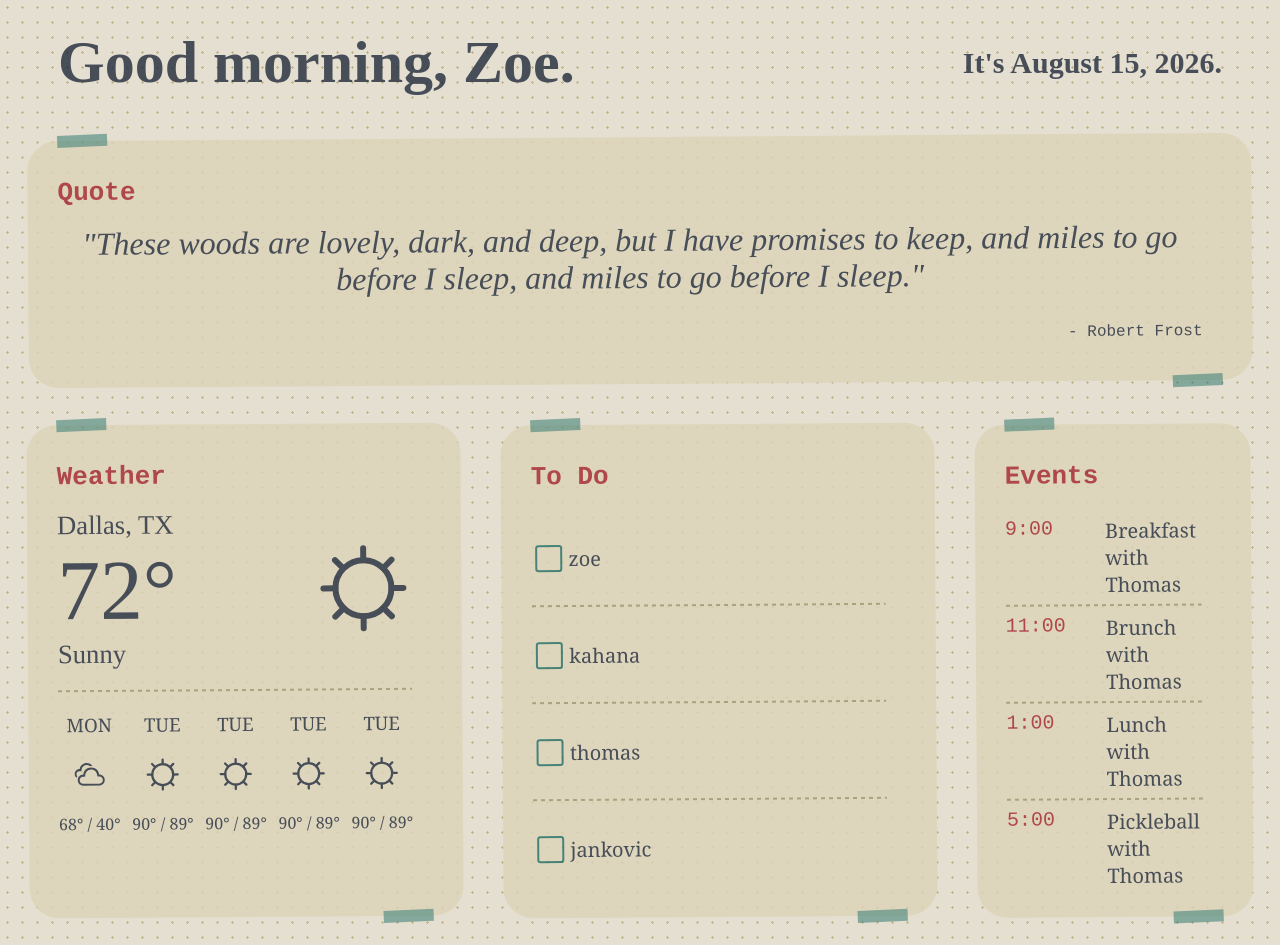
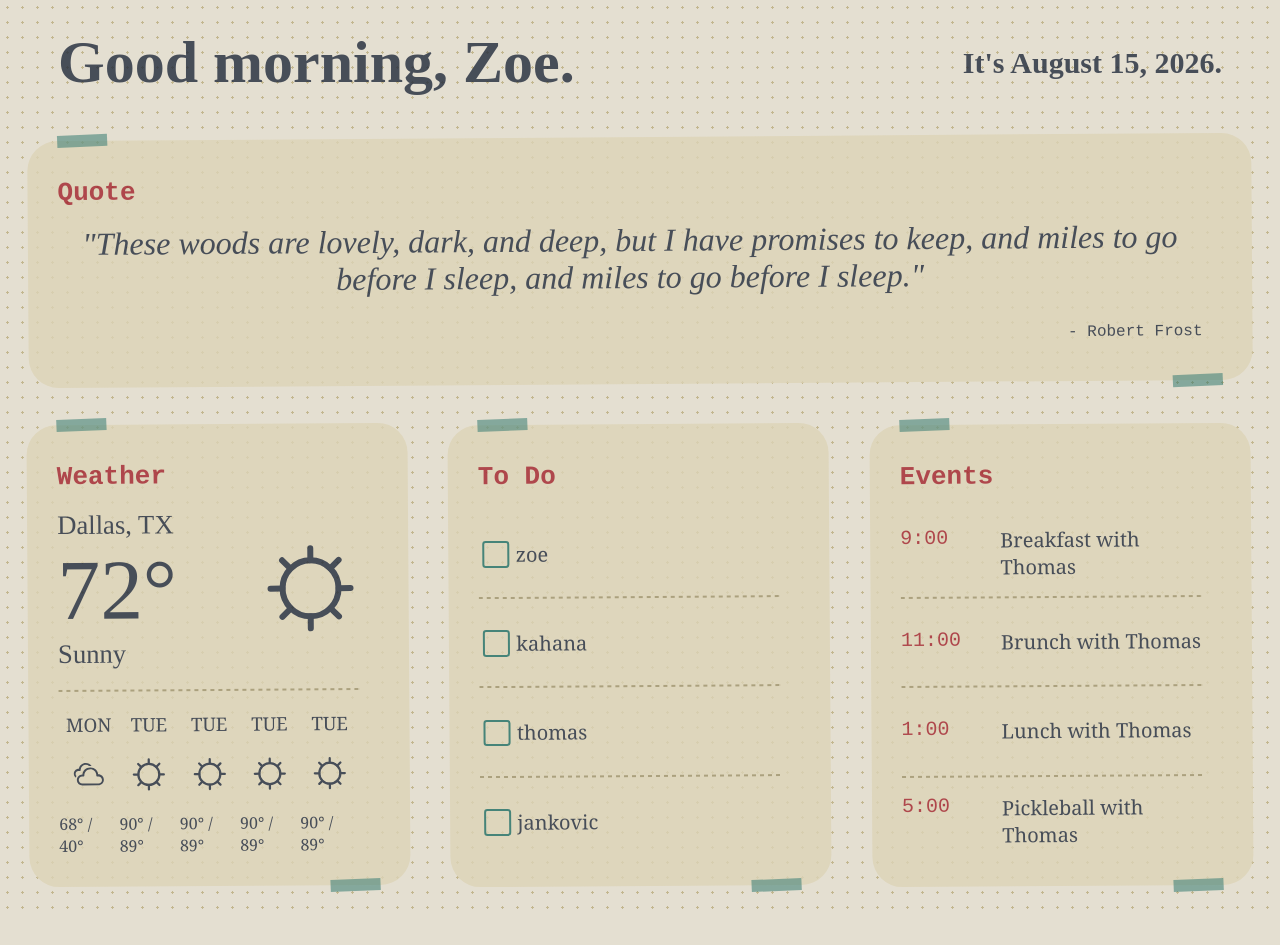
Before and after one commit to zoekahana/daily-dashboard, a React (Vite) app: page / in a window 1280 px wide. After the commit the page ends 914 px from the top, so only its background shows below. Built offline with nearby package versions, Linux system fonts and the light colour scheme.

Commit message:
Fix spacing of widgets in grid row

```diff
--- a/src/App.tsx
+++ b/src/App.tsx
@@ -56,7 +56,7 @@ const DateSubheader = styled.h2`
 const WidgetGrid = styled.div`
   display: grid;
   grid-auto-flow: column;
-  grid-template-columns: 3fr 3fr 2fr;
+  grid-template-columns: 1fr 1fr 1fr;
 
   @media (max-width: 768px) {
     grid-auto-flow: row;
```
